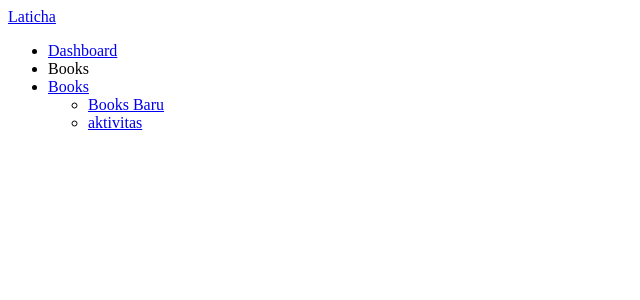
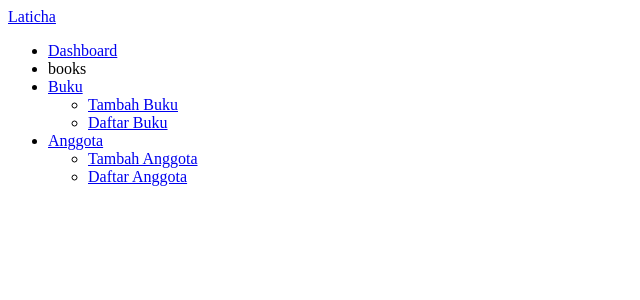
Before and after one commit to Nurraficha-Azzahra/latichaLibrary, a PHP site: page /sidemenu.php in a window 1280 px wide. Shown: the top 300 px of the page, without its empty margins (0-640 px from the left). Run offline with PHP 8.4, Linux system fonts and the light colour scheme; a stand-in replaces the project's code that opens the database connection.

Commit message:
tambahkan halaman anggota dan admin

```diff
--- a/.includes/sidemenu.php
+++ b/.includes/sidemenu.php
@@ -18,22 +18,41 @@
       </a>
     </li>
     <!-- Forms & Tables -->
-    <li class="menu-header small text-uppercase"><span class="menu-header-text">Books</span></li>
+    <li class="menu-header small text-uppercase"><span class="menu-header-text">books</span></li>
     <!-- Forms -->
     <li class="menu-item">
       <a href="javascript:void(0);" class="menu-link menu-toggle">
         <i class="menu-icon tf-icons bx bx-detail"></i>
-        <div data-i18n="Books">Books</div>
+        <div data-i18n="books">Buku</div>
       </a>
       <ul class="menu-sub">
         <li class="menu-item">
-          <a href="books.php" class="menu-link">
-            <div data-i18n="Basic Inputs">Books Baru</div>
+          <a href="tambah_buku.php" class="menu-link">
+            <div data-i18n="Basic Inputs">Tambah Buku</div>
           </a>
         </li>
         <li class="menu-item">
-          <a href="aktivitas.php" class="menu-link">
-            <div data-i18n="Input groups">aktivitas</div>
+          <a href="buku.php" class="menu-link">
+            <div data-i18n="Input groups">Daftar Buku</div>
+          </a>
+        </li>
+      </ul>
+    </li>
+
+    <li class="menu-item">
+      <a href="javascript:void(0);" class="menu-link menu-toggle">
+        <i class="menu-icon tf-icons bx bx-detail"></i>
+        <div data-i18n="books">Anggota</div>
+      </a>
+      <ul class="menu-sub">
+        <li class="menu-item">
+          <a href="tambah_anggota.php" class="menu-link">
+            <div data-i18n="Basic Inputs">Tambah Anggota</div>
+          </a>
+        </li>
+        <li class="menu-item">
+          <a href="anggota.php" class="menu-link">
+            <div data-i18n="Input groups">Daftar Anggota</div>
           </a>
         </li>
       </ul>
```
